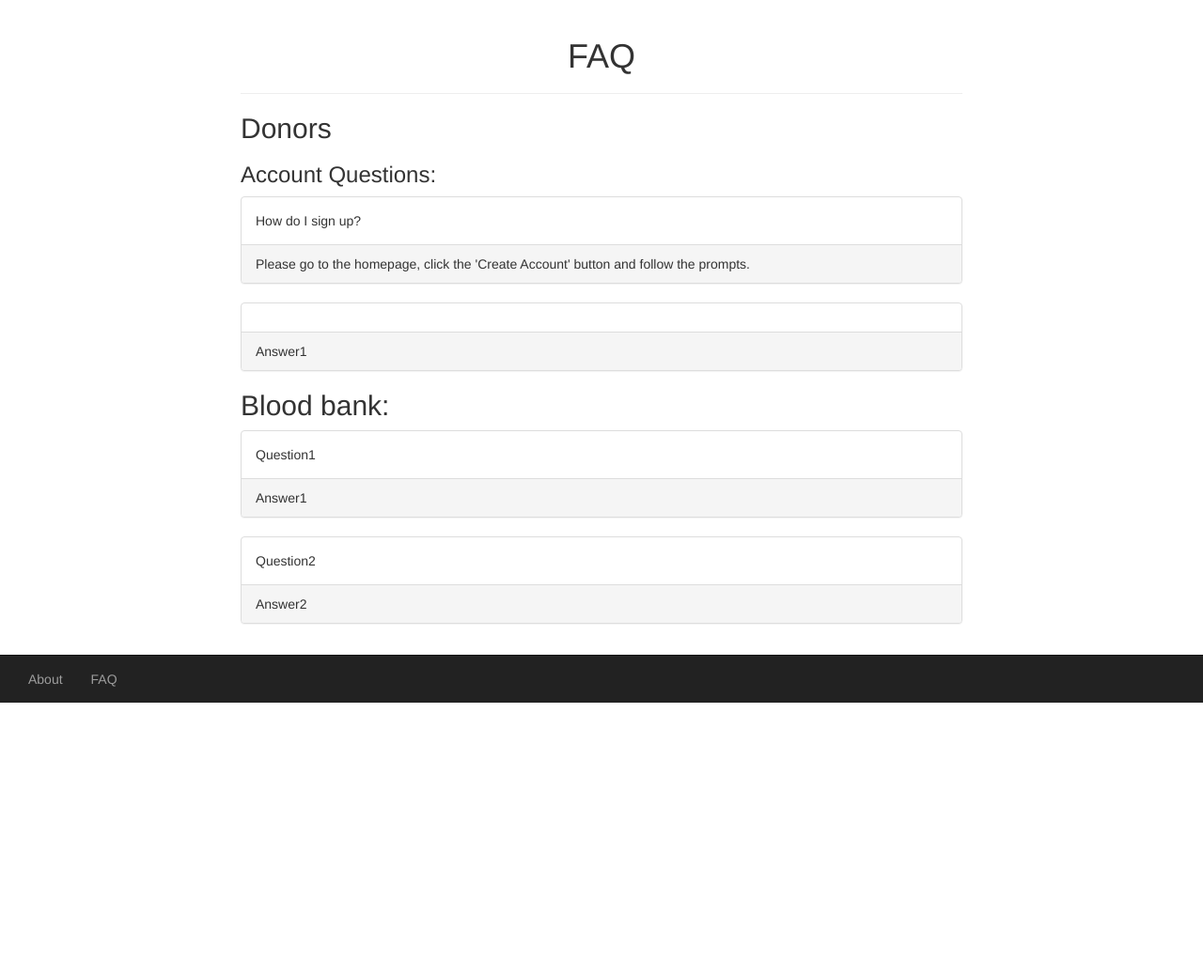
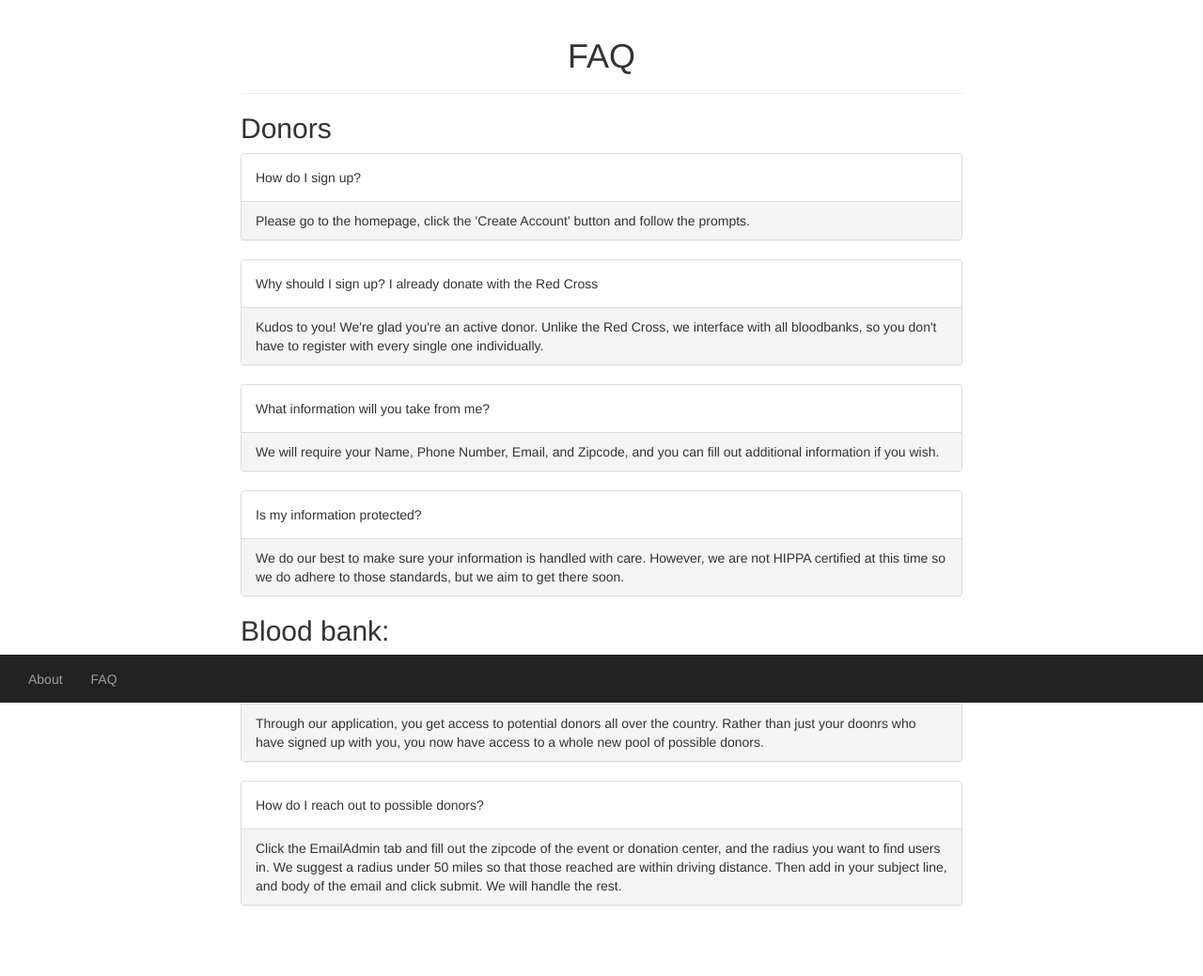
Before and after one commit to mSquizzle/150-Cloud-Apps, a Python web app: template templates/faq.html in a window 1280 px wide. Shown: the part 52-1091 px from the top of the page at 94% size. Before the commit the page ends 800 px from the top, so only its background shows below. Run offline with Jinja, Linux system fonts and the light colour scheme; the template is opened without the code that fills it, so the values that code supplies are empty; some libraries are stand-ins or nearby versions.

Commit message:
added bank faq

```diff
--- a/templates/faq.html
+++ b/templates/faq.html
@@ -6,7 +6,6 @@
 </div>
 
 <h2> Donors </h2>
-<h3> Account Questions: </h3>
 <div class="panel panel-default">
     <div class="panel-body">
         How do I sign up?
@@ -19,28 +18,56 @@
 
 <div class="panel panel-default">
     <div class="panel-body">
-
+       Why should I sign up? I already donate with the Red Cross
     </div>
     <div class="panel-footer">
-        Answer1
+        Kudos to you! We're glad you're an active donor. Unlike the Red Cross,
+	we interface with all bloodbanks, so you don't have to register with
+	every single one individually.
+    </div>
+</div>
+
+<div class="panel panel-default">
+    <div class="panel-body">
+       What information will you take from me?
+    </div>
+    <div class="panel-footer">
+        We will require your Name, Phone Number, Email, and Zipcode, and you
+	can fill out additional information if you wish.
+    </div>
+</div>
+<div class="panel panel-default">
+    <div class="panel-body">
+       Is my information protected?
+    </div>
+    <div class="panel-footer">
+        We do our best to make sure your information is handled with care.
+	However, we are not HIPPA certified at this time so we do adhere to
+	those standards, but we aim to get there soon.
     </div>
 </div>
 <h2> Blood bank: </h2>
 <div class="panel panel-default">
     <div class="panel-body">
-        Question1
+        Why should I use your app?
     </div>
     <div class="panel-footer">
-        Answer1
+        Through our application, you get access to potential donors all over
+	the country. Rather than just your doonrs who have signed up with you,
+	you now have access to a whole new pool of possible donors.
     </div>
 </div>
 
 <div class="panel panel-default">
     <div class="panel-body">
-        Question2
+        How do I reach out to possible donors?
     </div>
     <div class="panel-footer">
-        Answer2
+        Click the EmailAdmin tab and fill out the zipcode of the event or
+	donation center, and the radius you want to find users in. We suggest
+	a radius under 50 miles so that those reached are within driving
+	distance. Then add in your subject line, and body of the email and click
+	submit. We will handle the rest.
     </div>
 </div>
 
```
